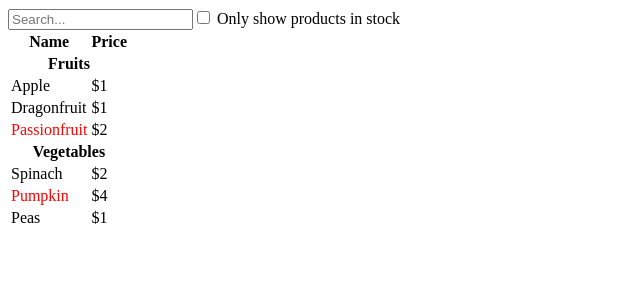
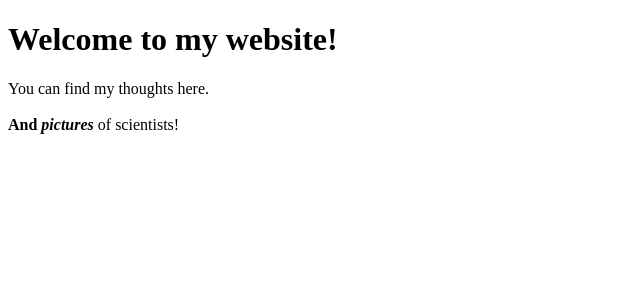
Before and after one commit to changDDAO/react-doc, a React (Vite) app: page / in a window 1280 px wide. Shown: the top 300 px of the page, without its empty margins (0-640 px from the left). Built offline with nearby package versions, Linux system fonts and the light colour scheme.

Commit message:
feat: 기존 html 코드 JSX로 변경해보기

```diff
--- a/src/App.jsx
+++ b/src/App.jsx
@@ -2,6 +2,9 @@ import './App.css'
 import SearchBar from "./components/SearchBar.jsx";
 import ProductTable from "./components/ProductTable.jsx";
 import FilterableProductTable from "./components/FilterableProductTable.jsx";
+import Profile from "./components/Profile.jsx";
+import Gallery from "./components/Gallery.jsx";
+import Bio from "./components/Bio.jsx";
 
 function App() {
     const PRODUCTS = [
@@ -15,7 +18,9 @@ function App() {
 
     return (
         <>
-            <FilterableProductTable products={PRODUCTS}/>
+            {/*<FilterableProductTable products={PRODUCTS}/>*/}
+            {/*<Gallery/>*/}
+            <Bio/>
         </>
     );
 
--- /dev/null
+++ b/src/components/Bio.jsx
@@ -0,0 +1,15 @@
+export default function Bio() {
+    return (
+        <div>
+        <div className="intro">
+            <h1>Welcome to my website!</h1>
+        </div>
+            <p className="summary">
+                You can find my thoughts here.
+                <br/><br/>
+                <b>And <i>pictures</i></b> of scientists!
+        </p>
+        </div>
+)
+    ;
+}
--- /dev/null
+++ b/src/components/Gallery.jsx
@@ -0,0 +1,15 @@
+import React from 'react';
+import Profile from "./Profile.jsx";
+
+function Gallery(props) {
+    return (
+        <section>
+            <h1>Amazing scientists</h1>
+            <Profile/>
+            <Profile/>
+            <Profile/>
+        </section>
+    );
+}
+
+export default Gallery;
--- /dev/null
+++ b/src/components/Profile.jsx
@@ -0,0 +1,12 @@
+import React from 'react';
+
+function Profile(props) {
+    return (
+        <img
+            src="https://i.imgur.com/MK3eW3As.jpg"
+            alt="Katherine Johnson"
+        />
+    );
+}
+
+export default Profile;
```
